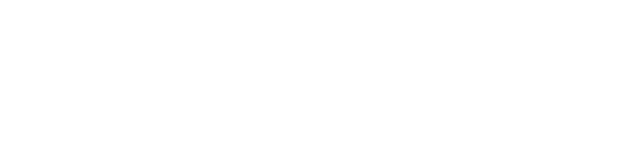
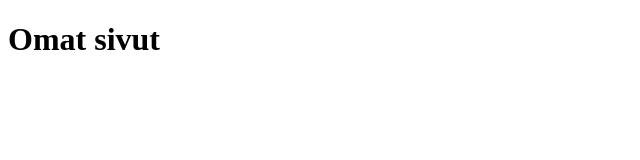
Before and after one commit to purotu/testiprojekti, a plain HTML site: page index.html in a window 1280 px wide. Shown: the whole page, without its empty margins (0-640 px from the left). Drawn offline with Linux system fonts and the light colour scheme.

Commit message:
otsikko lisätty

```diff
--- a/index.html
+++ b/index.html
@@ -3,9 +3,9 @@
 <head>
   <meta charset="UTF-8">
   <meta name="viewport" content="width=device-width, initial-scale=1.0">
-  <title>Document</title>
+  <title>Omat sivut</title>
 </head>
 <body>
-
+  <h1>Omat sivut</h1>
 </body>
 </html>
```
